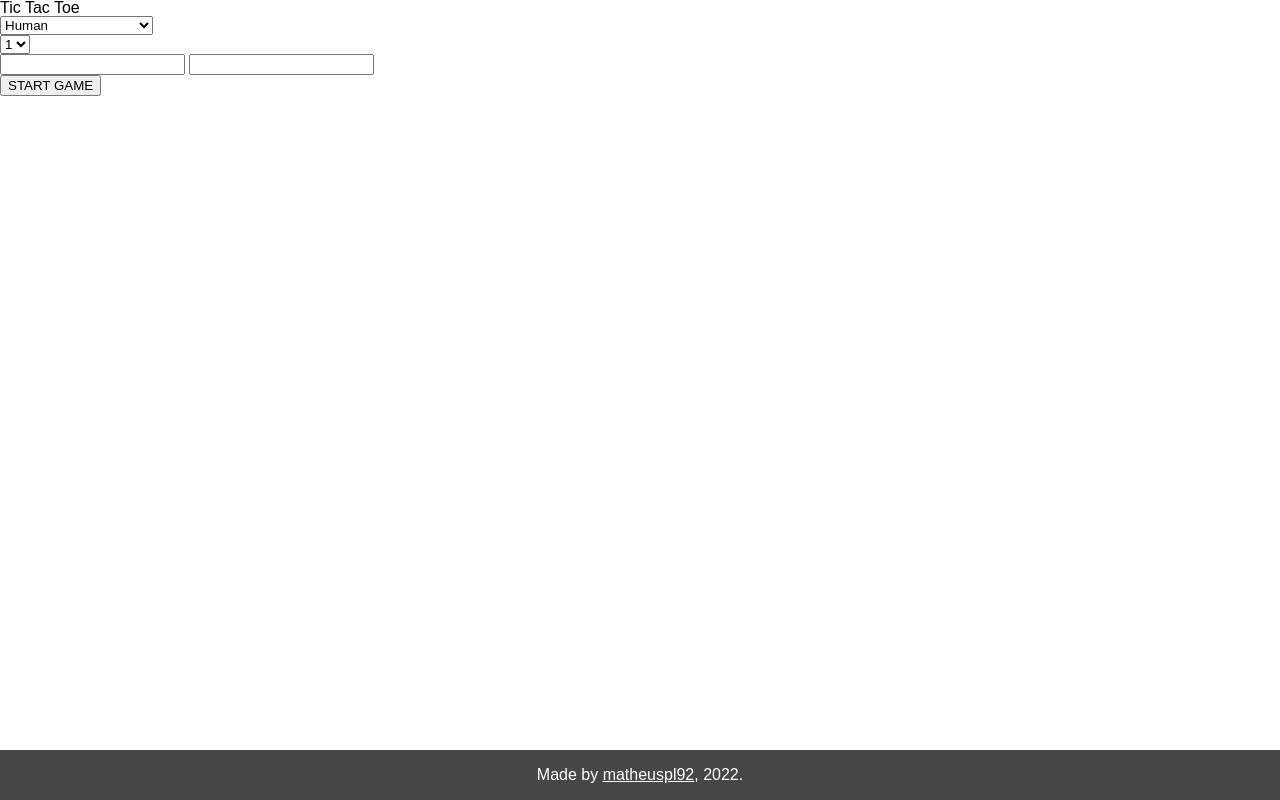
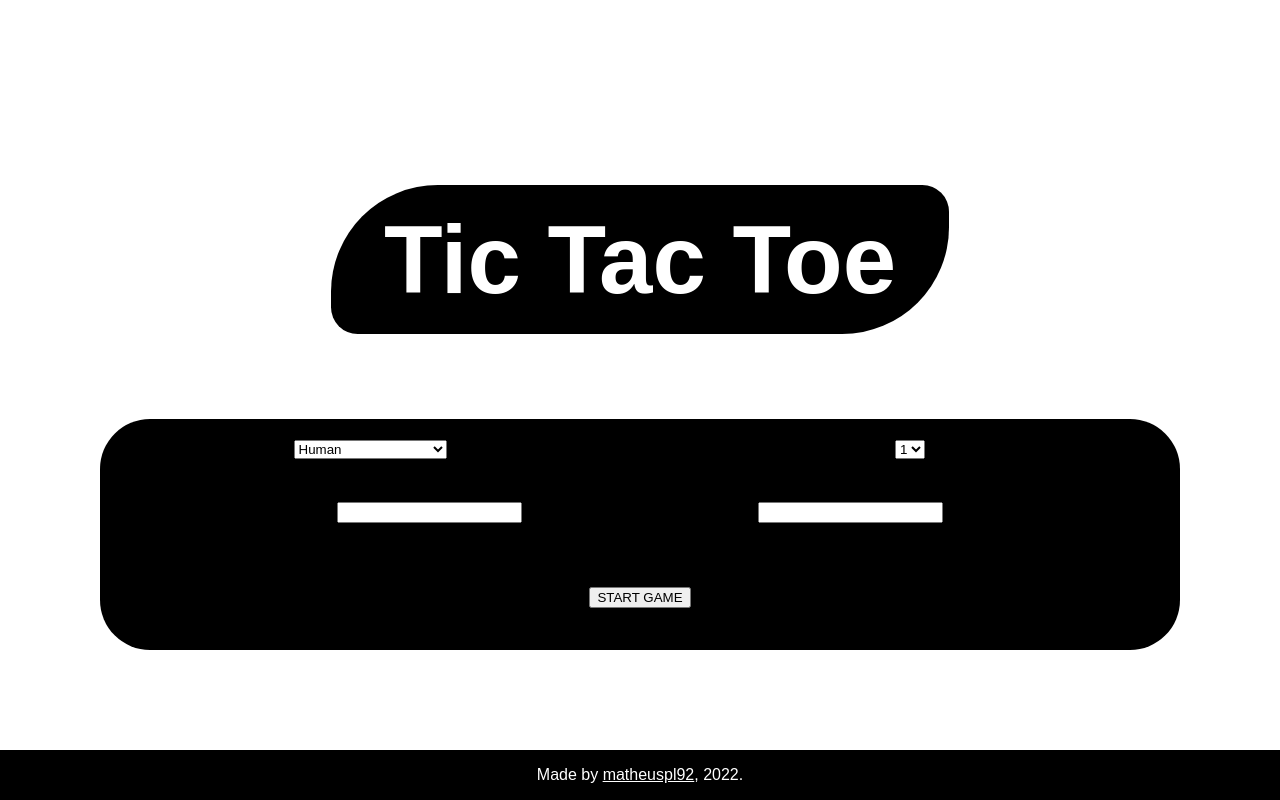
Before and after one commit to matheuspl92/tic-tac-toe, a plain HTML site: page index.html in a window 1280 px wide. Drawn offline with Linux system fonts and the light colour scheme.

Commit message:
Add styling to main menu screen

```diff
--- a/style.css
+++ b/style.css
@@ -51,14 +51,14 @@ table {
 	border-spacing: 0;
 }
 
-/* COLORS */
+/* 1. COLORS */
 
 :root {
-	--black: #474747;
+	--black: #000000;
 	--white: #fff;
 }
 
-/* COMMON STYLES */
+/* 2. COMMON STYLES */
 
 .inactive {
 	display: none;
@@ -68,11 +68,72 @@ table {
 	font-family: sans-serif;
 }
 
-/* MAIN MENU SCREEN */
+/* 3. MAIN MENU SCREEN */
 
-/* GAME SCREEN */
+.main-menu-container {
+	display: grid;
+	margin: 100px;
+}
 
-/* FOOTER */
+/* 3.1 Title container */
+
+.title-container {
+	display:flex;
+	align-items: center;
+	justify-content: center;
+}
+
+h1 {
+	font-size: 6em;
+	font-weight: bold;
+	color: var(--white);
+	background: var(--black);
+	padding: 0.5ch 1ch;
+	border-radius: 2ch 0.5ch;
+}
+
+/* 3.2 Settings container */
+
+.settings-container {
+	display: grid;
+	background-color: var(--black);
+	border-radius: 50px;
+}
+
+/* 3.2.1 Selection container */
+
+.selection-container {
+	display: grid;
+	grid-template-columns: 1fr 1fr;
+
+}
+
+.opponent-selector,
+.victories-selector {
+	display: flex;
+	align-items: center;
+	justify-content: center;
+}
+
+.names-input {
+	grid-column-start: 1;
+	grid-column-end: 3;
+	display: flex;
+	align-items: center;
+	justify-content:space-evenly;
+}
+
+/* 3.2.2 Start container */
+
+.start-container {
+	display: flex;
+	align-items: center;
+	justify-content: center;
+}
+
+/* 4. GAME SCREEN */
+
+/* 5. FOOTER */
 
 footer {
 	display: flex;
```
